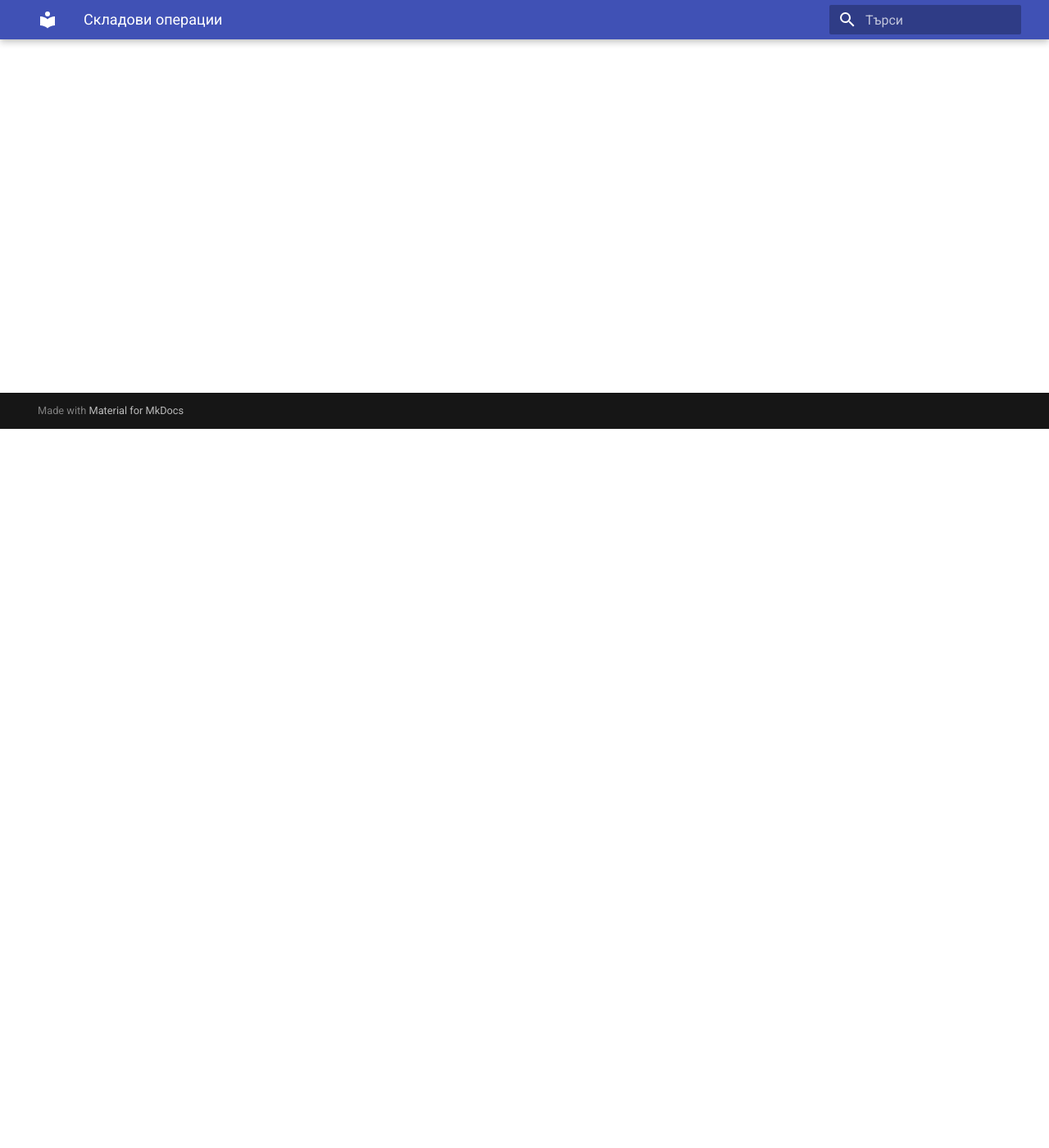
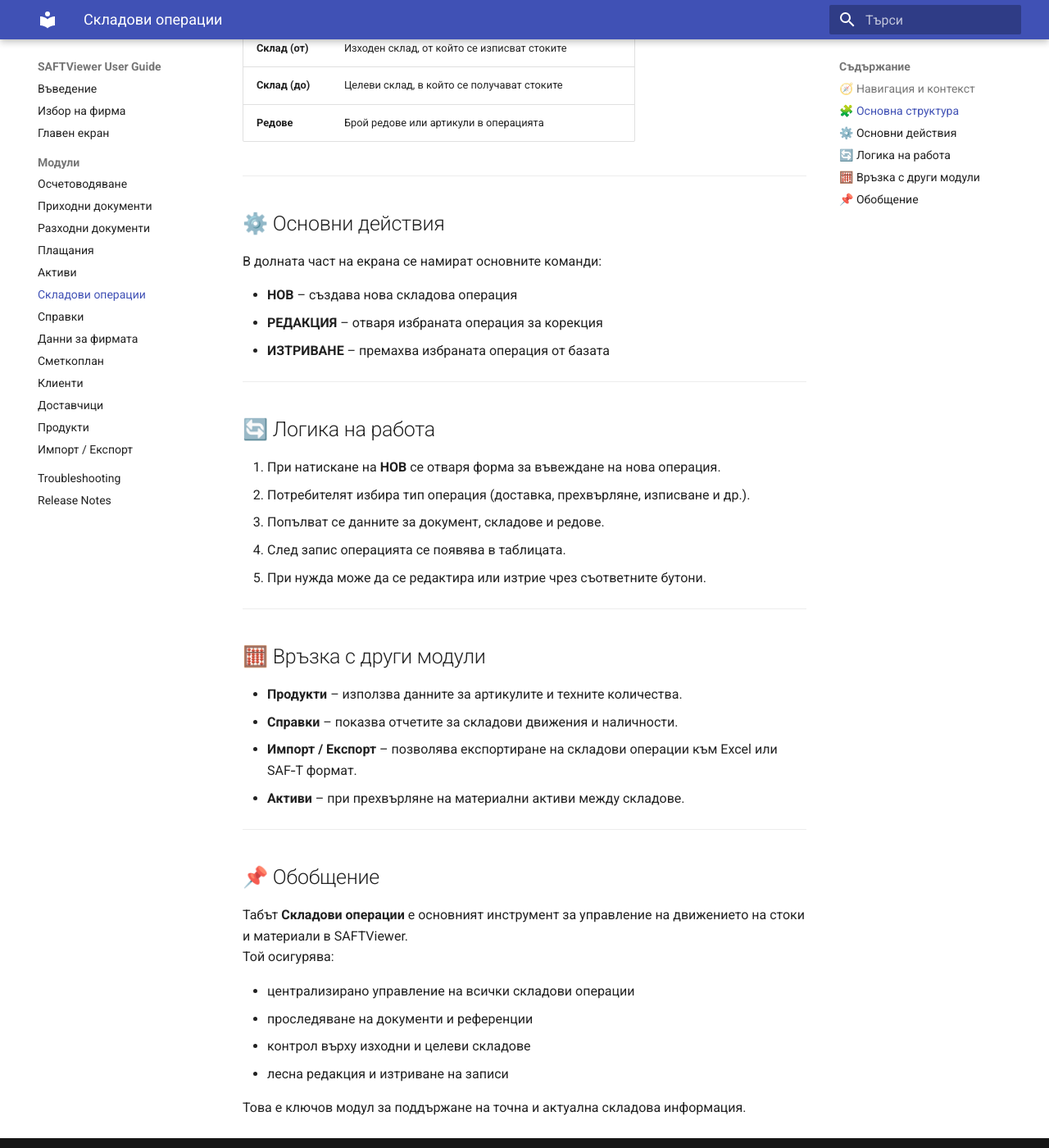
Before and after one commit to teodorval/saftviewer-docs, an MkDocs documentation site: the page built from docs/warehouse.md, in a window 1280 px wide and 1400 px high, scrolled down 877 px. Shown: the whole window at 82% size. Built offline with MkDocs 1.6.1 and Material for MkDocs 9.7.7, drawn with Linux system fonts in a browser that asks for light colours; some of the changed text lies outside the part shown.

Commit message:
Enhance warehouse operations documentation
Added detailed documentation for warehouse operations including navigation, structure, actions, and module connections.

```diff
--- a/docs/warehouse.md
+++ b/docs/warehouse.md
@@ -1 +1,71 @@
-warehouse.md
+# Таб: Складови операции
+
+Табът **Складови операции** служи за управление на всички движения на стоки между складове, както и за проследяване на документи, свързани с тези операции.
+Тук се въвеждат, редактират и изтриват записи за прехвърляния, доставки, изписвания и други складови транзакции.
+
+---
+
+## 🧭 Навигация и контекст
+
+Табът **Складови операции** е достъпен като отделен модул от главния екран на SAFTViewer.
+Той предоставя централизирана таблица с всички складови движения, независимо от техния тип.
+
+---
+
+## 🧩 Основна структура
+
+Екранът съдържа една основна таблица, в която се визуализират всички операции.
+Колоните включват:
+
+| Колона | Описание |
+|--------|-----------|
+| **Дата** | Дата на операцията |
+| **Тип** | Вид операция (доставка, прехвърляне, изписване и др.) |
+| **Референция** | Уникален идентификатор или номер на операцията |
+| **Документ** | Свързан документ (фактура, протокол, заявка и др.) |
+| **Склад (от)** | Изходен склад, от който се изписват стоките |
+| **Склад (до)** | Целеви склад, в който се получават стоките |
+| **Редове** | Брой редове или артикули в операцията |
+
+---
+
+## ⚙️ Основни действия
+
+В долната част на екрана се намират основните команди:
+
+- **НОВ** – създава нова складова операция
+- **РЕДАКЦИЯ** – отваря избраната операция за корекция
+- **ИЗТРИВАНЕ** – премахва избраната операция от базата
+
+---
+
+## 🔄 Логика на работа
+
+1. При натискане на **НОВ** се отваря форма за въвеждане на нова операция.
+2. Потребителят избира тип операция (доставка, прехвърляне, изписване и др.).
+3. Попълват се данните за документ, складове и редове.
+4. След запис операцията се появява в таблицата.
+5. При нужда може да се редактира или изтрие чрез съответните бутони.
+
+---
+
+## 🧮 Връзка с други модули
+
+- **Продукти** – използва данните за артикулите и техните количества.
+- **Справки** – показва отчетите за складови движения и наличности.
+- **Импорт / Експорт** – позволява експортиране на складови операции към Excel или SAF‑T формат.
+- **Активи** – при прехвърляне на материални активи между складове.
+
+---
+
+## 📌 Обобщение
+
+Табът **Складови операции** е основният инструмент за управление на движението на стоки и материали в SAFTViewer.
+Той осигурява:
+
+- централизирано управление на всички складови операции
+- проследяване на документи и референции
+- контрол върху изходни и целеви складове
+- лесна редакция и изтриване на записи
+
+Това е ключов модул за поддържане на точна и актуална складова информация.
```
